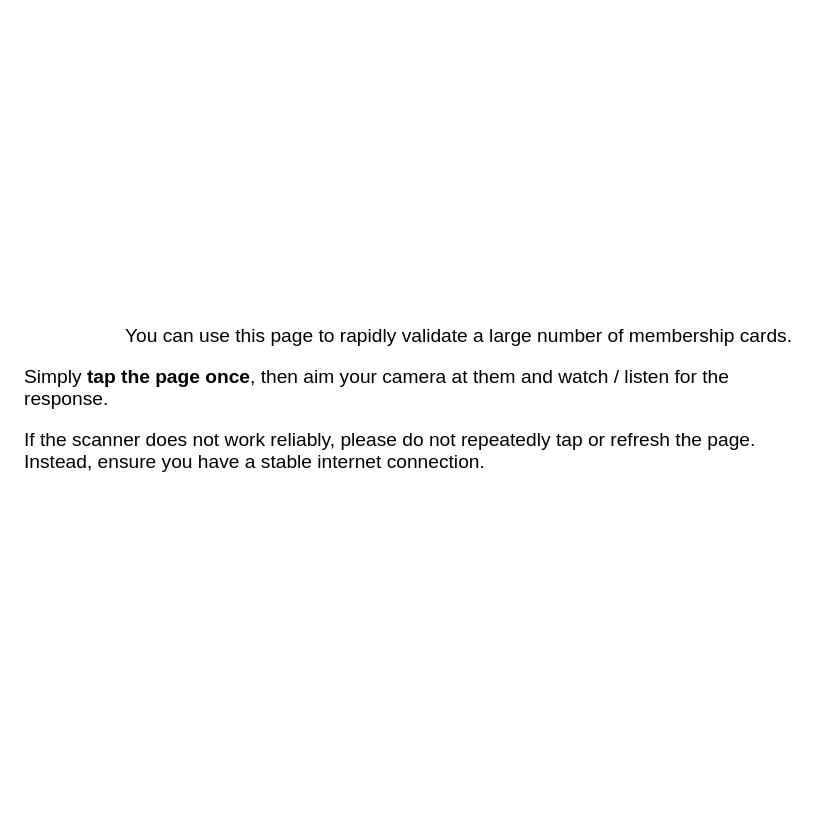
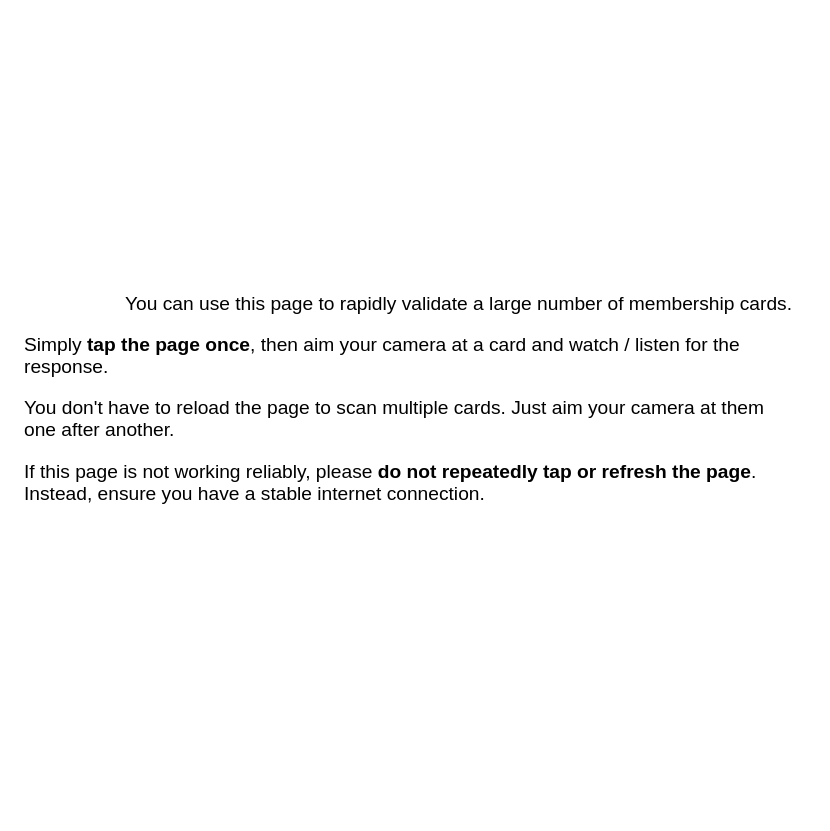
Before and after one commit to TristanGoss/esds-apps, a FastAPI app: page /membership-cards/scanner in a window 1280 px wide. Shown: the part 81-912 px from the top of the page, without its empty margins (0-830 px from the left). Run offline with FastAPI, Linux system fonts and the light colour scheme; parts of the project's set-up code (start-up, migrations or seed data) failed here and were passed over; some libraries are stand-ins or nearby versions.

Commit message:
help text tweak

```diff
--- a/templates/rapid_scanner.html
+++ b/templates/rapid_scanner.html
@@ -21,11 +21,14 @@
         <p>
           You can use this page to rapidly validate a large number of membership cards.
         </p>
-        <p>Simply <b>tap the page once</b>,
-          then aim your camera at them and watch / listen for the response.
+        <p>
+          Simply <b>tap the page once</b>, then aim your camera at a card and watch / listen for the response.
         </p>
         <p>
-          If the scanner does not work reliably, please do not repeatedly tap or refresh the page.
+          You don't have to reload the page to scan multiple cards. Just aim your camera at them one after another.
+        </p>
+        <p>
+          If this page is not working reliably, please <b>do not repeatedly tap or refresh the page</b>.
           Instead, ensure you have a stable internet connection.
         </p>
       </div>
```
